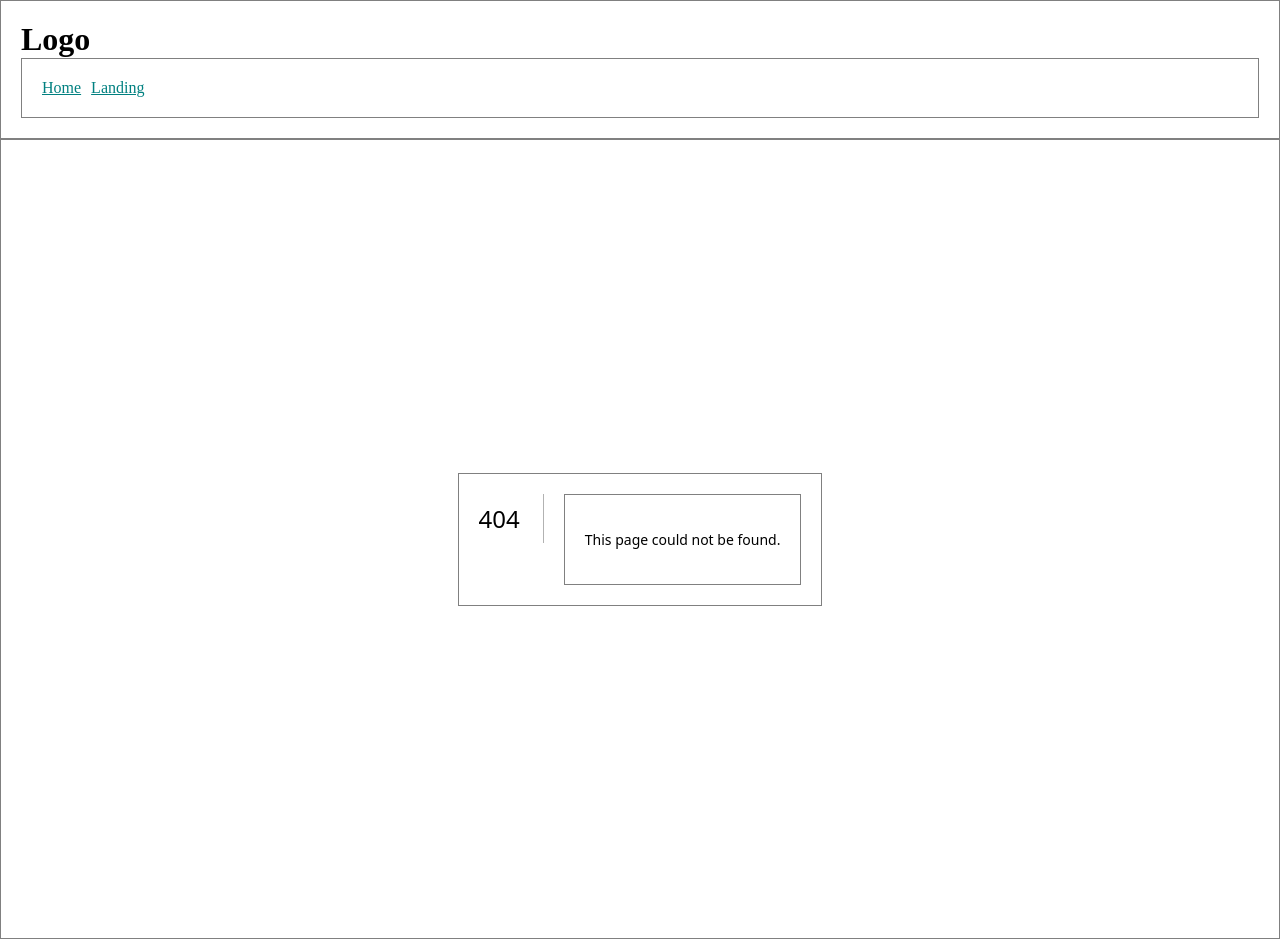
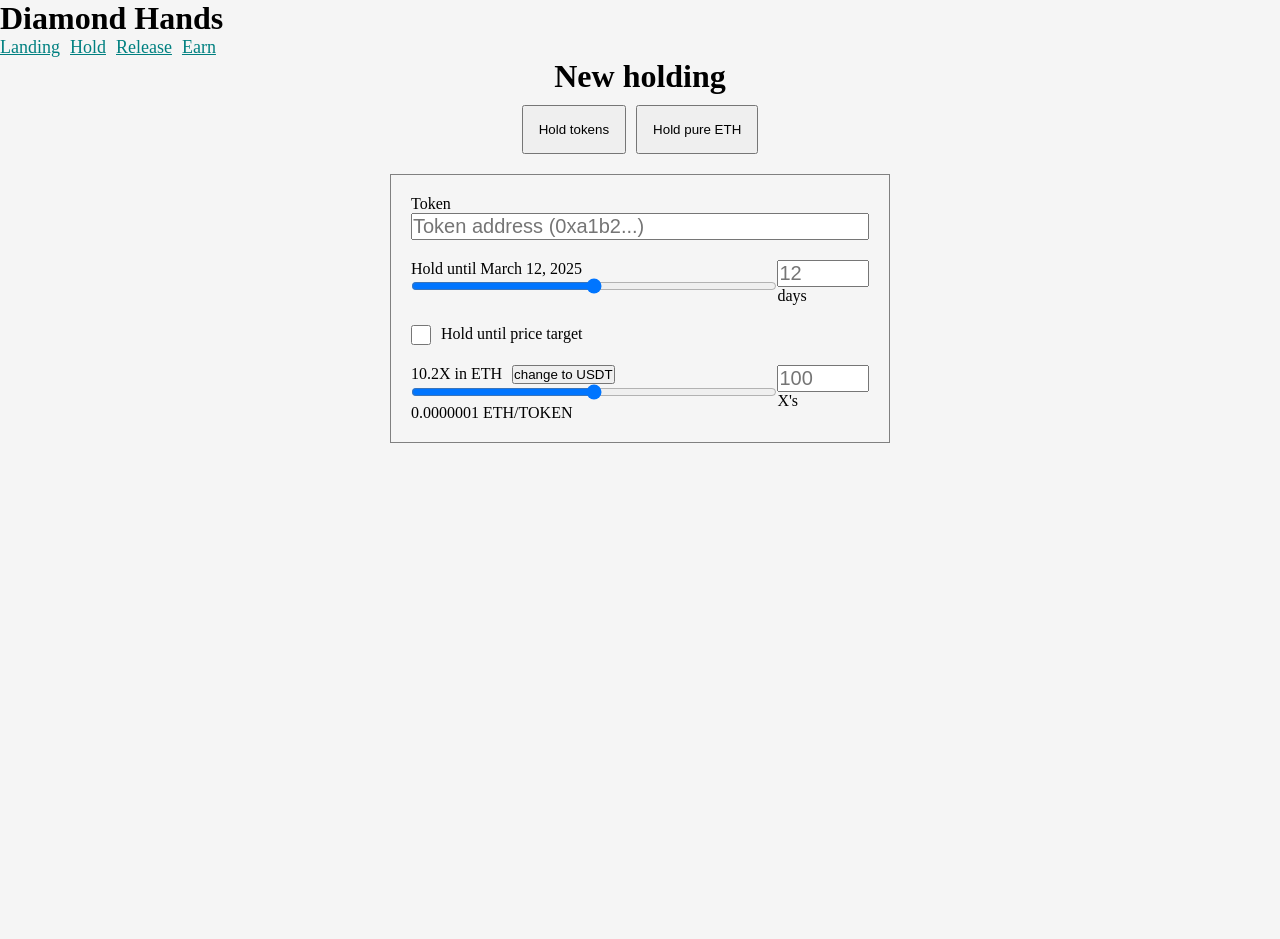
Before and after one commit to EthanBlockson/diamond-hands-app, a Next.js app: page /hold in a window 1280 px wide. Before the commit this address had no page. After the commit the page ends 800 px from the top, so only its background shows below. Built offline with nearby package versions, Linux system fonts and the light colour scheme; what @web3modal/ethers5 would draw is missing.

Commit message:
basic deposit ui

```diff
--- a/src/app/header.js
+++ b/src/app/header.js
@@ -3,10 +3,12 @@ import Link from 'next/link'
 export default function Header() {
     return (
         <div>
-            <h1>Logo</h1>
-            <div className='menu flex row'>
-                <Link href="/">Home</Link>
-                <Link href="/landing">Landing</Link>
+            <h1>Diamond Hands</h1>
+            <div className='menu flex row gapped'>
+                <Link href="/">Landing</Link>
+                <Link href="/hold">Hold</Link>
+                <Link href="#">Release</Link>
+                <Link href="#">Earn</Link>
             </div>
             <w3m-button />
         </div>
--- /dev/null
+++ b/src/app/hold/page.js
@@ -0,0 +1,58 @@
+export default function Hold() {
+    return (
+        <div className="hold flex column center">
+            <h1>New holding</h1>
+            <div className="tabs flex row gapped">
+                <button>Hold tokens</button>
+                <button>Hold pure ETH</button>
+            </div>
+            <div className="form flex column">
+                <div className="token-address">
+                    <div>Token</div>
+                    <input
+                        type="text"
+                        autoComplete="off"
+                        placeholder="Token address (0xa1b2...)"
+                    />
+                </div>
+                <div className="date-slider flex space-between">
+                    <div className="left">
+                        <div>Hold until March 12, 2025</div>
+                        <input type="range" id="slider" name="slider" min="0" max="100" />
+                    </div>
+                    <div className="right">
+                        <input
+                            type="text"
+                            autoComplete="off"
+                            placeholder="12"
+                        />
+                        <div>days</div>
+                    </div>
+                </div>
+                <div className="flex row gapped">
+                    <input type="checkbox" id="option1" name="option1" value="Option 1" />
+                    <div>Hold until price target</div>
+                </div>
+
+                <div className="price-slider flex space-between">
+                    <div className="left">
+                        <div className="flex row gapped">
+                            <div>10.2X in ETH</div>
+                            <button className="mini">change to USDT</button>
+                        </div>
+                        <input type="range" id="slider" name="slider" min="0" max="100" />
+                        <div>0.0000001 ETH/TOKEN</div>
+                    </div>
+                    <div className="right">
+                        <input
+                            type="text"
+                            autoComplete="off"
+                            placeholder="100"
+                        />
+                        <div>X's</div>
+                    </div>
+                </div>
+            </div>
+        </div>
+    )
+}
--- a/src/app/landing/page.js
+++ /dev/null
@@ -1,5 +0,0 @@
-export default function Landing() {
-    return (
-        <div>Landing page</div>
-    )
-}
--- a/src/app/page.js
+++ b/src/app/page.js
@@ -2,6 +2,6 @@ import Image from "next/image";
 
 export default function Home() {
   return (
-    <div>Home page</div>
+    <div>Landing page</div>
   );
 }
--- a/src/app/scss/global.scss
+++ b/src/app/scss/global.scss
@@ -6,14 +6,30 @@ body {
     background: whitesmoke;
 }
 
-div {
-    padding: 20px;
-    border: 1px solid gray;
-}
-
 a {
     color: teal;
     text-decoration: underline;
+}
+
+input {
+    width: 100%;
+
+    &[type="checkbox"] {
+        width: 20px;
+        height: 20px;
+    }
+}
+
+button {
+    padding: 15px;
+
+    &:hover {
+        cursor: pointer;
+    }
+
+    &.mini {
+        padding: 0;
+    }
 }
 
 /* FLEX TEMPLATES */
@@ -54,3 +70,7 @@ a {
   .flex.end {
     justify-content: flex-end;
   }
+
+  .flex.gapped {
+    gap: 10px;
+  }
--- a/src/app/scss/header.scss
+++ b/src/app/scss/header.scss
@@ -1,3 +1,3 @@
 .menu {
-    gap: 10px;
+font-size: 18px;
 }
--- /dev/null
+++ b/src/app/scss/hold.scss
@@ -0,0 +1,27 @@
+.hold {
+    .tabs {
+        margin-top: 10px;
+    }
+
+    .form {
+        gap: 20px;
+        padding: 20px;
+        margin-top: 20px;
+        margin-bottom: 20px;
+        border: 1px solid gray;
+        width: 500px;
+
+        input {
+            font-size: 20px;
+        }
+
+        .date-slider, .price-slider {
+            .left {
+                width: 80%;
+            }
+            .right {
+                width: 20%;
+            }
+        }
+    }
+}
--- a/src/app/scss/styles.scss
+++ b/src/app/scss/styles.scss
@@ -2,3 +2,4 @@
 @import 'global.scss';
 
 @import 'header.scss';
+@import 'hold.scss';
```
